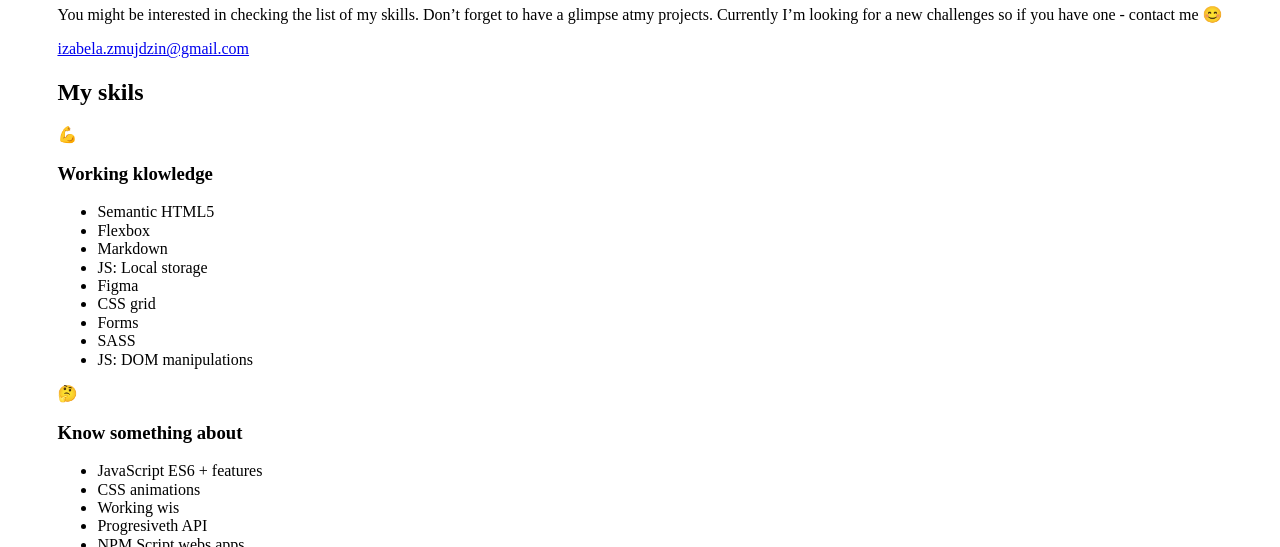
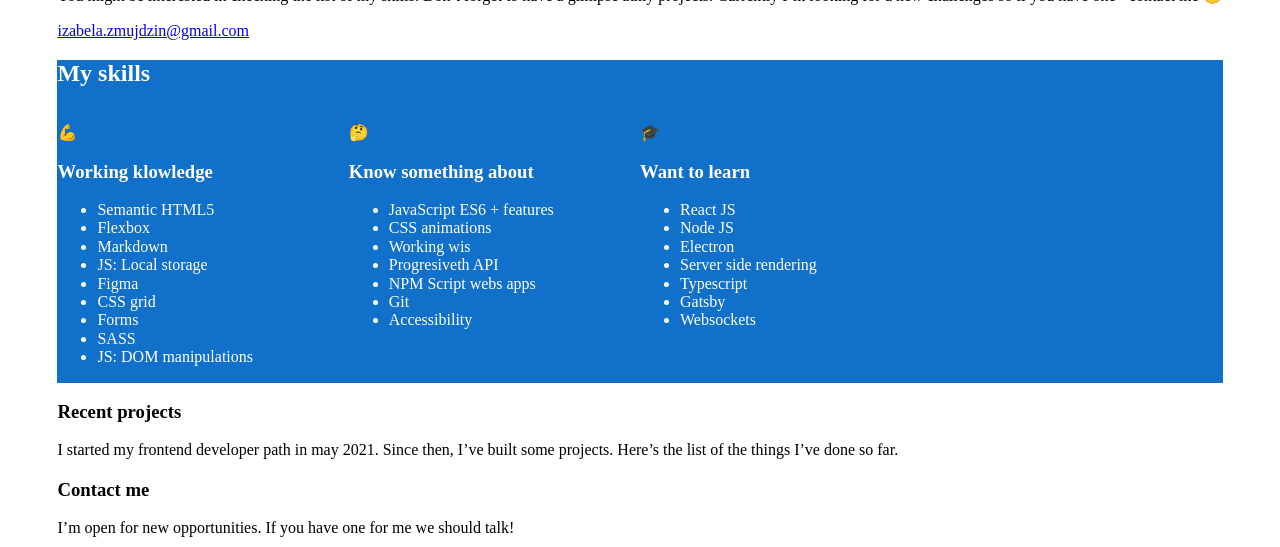
Before and after one commit to izabelazmujdzin/izabelazmujdzin.github.io, a website built with webpack: page src/pages/index.html in a window 1280 px wide. Shown: the part 318-865 px from the top of the page. Built offline with nearby package versions, Linux system fonts and the light colour scheme.

Commit message:
skills grid

```diff
--- a/src/pages/index.html
+++ b/src/pages/index.html
@@ -147,7 +147,6 @@
   <body>
     <main>
       <section>
-        <img />
         <div>
           <img src="../assets/img/moje.jpg" />
         <p>Hey there! 👋</p>
@@ -162,8 +161,9 @@
       </article>
       <a href="mailto:izabela.zmujdzin@gmail.com">izabela.zmujdzin@gmail.com</a>
       </section>
-      <section>
-        <h2>My skils</h2>
+      <section class="skills">
+        <h2>My skills</h2>
+        <div class="skills_grid">
         <article>
           <p>💪</p>
           <h3>Working klowledge </h3>
@@ -205,6 +205,7 @@
             <li>Websockets</li>
           </ul>
         </article>
+      </div>
       </section>
       <section>
         <h3>Recent projects</h3>
--- a/src/scss/main.scss
+++ b/src/scss/main.scss
@@ -1,7 +1,4 @@
 @import '~normalize.css';
-
-@import '_variables';
-@import 'modules/hello.scss';
 
 body {
   background: #white;
@@ -11,3 +8,13 @@ body {
   justify-content: center;
   min-height: 100vh;
 }
+
+.skills {
+  background: #1070ca;
+  color: #ffffff;
+  &_grid {
+    display: grid;
+    grid-template-areas: 'h2 h2 h2' 'article article article';
+    grid-template-columns: 1fr 1fr 1fr 1fr;
+  }
+}
```
